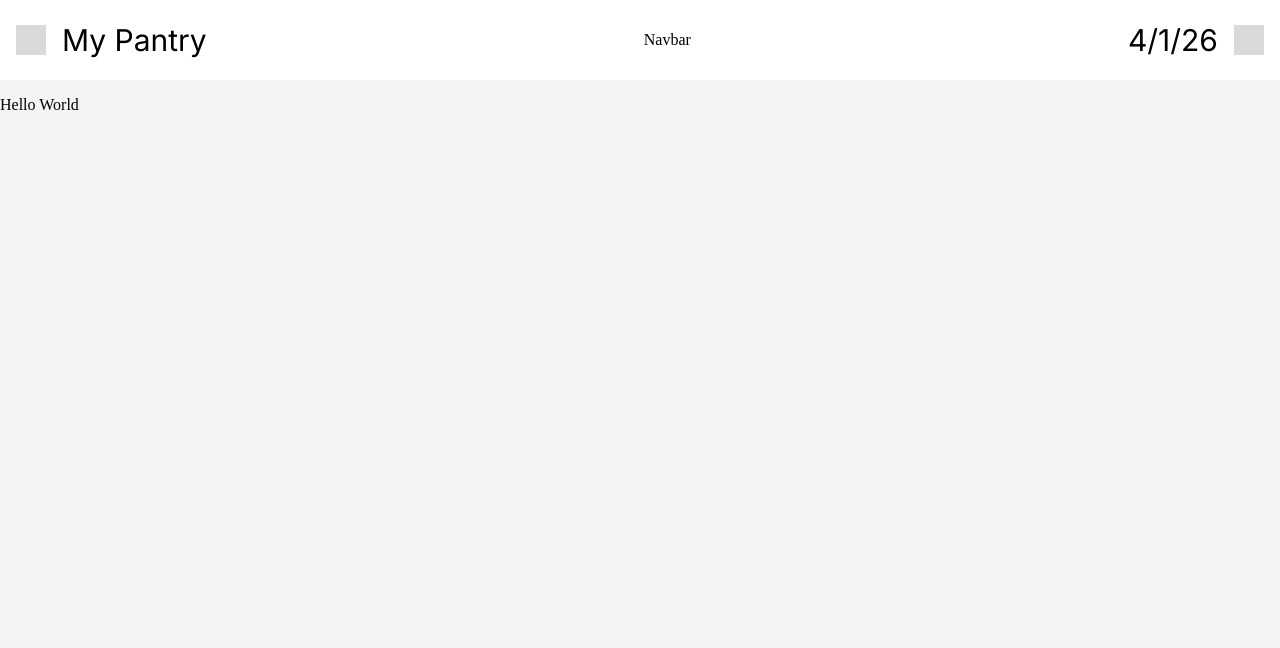
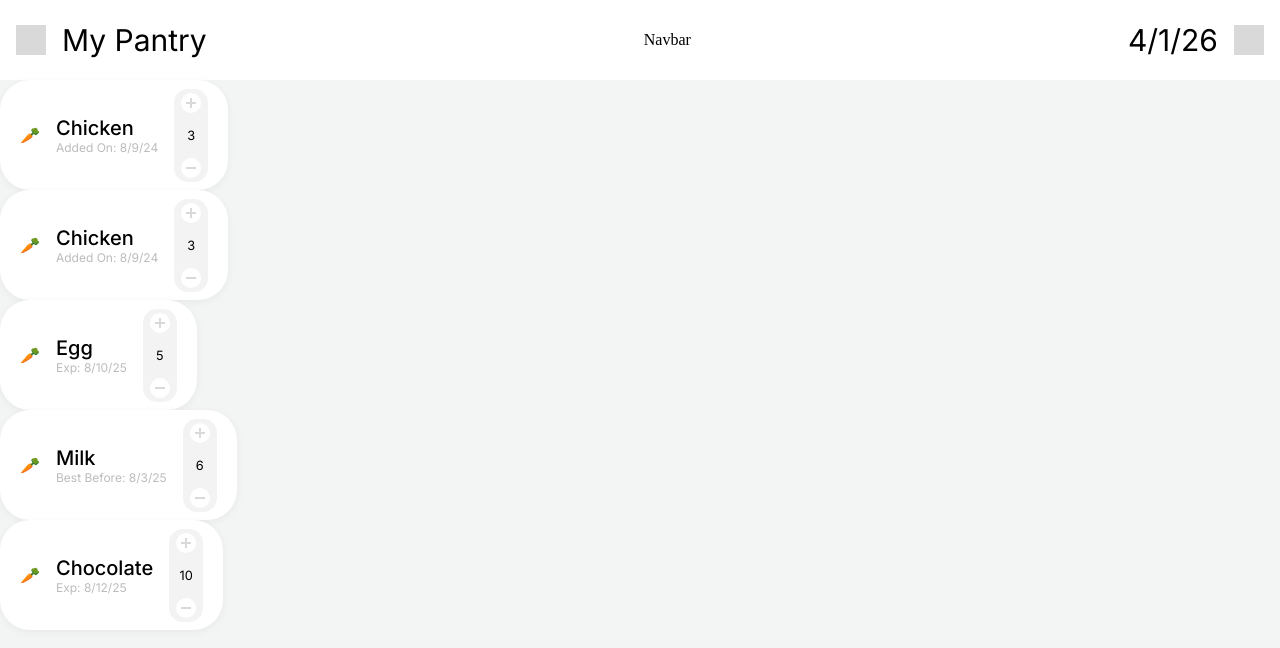
Before and after one commit to KSONG-cloud/pantry-tracker-2, a React (Vite) app: page / in a window 1280 px wide. Shown: the top 648 px of the page. Built offline with nearby package versions, Linux system fonts and the light colour scheme.

Commit message:
Created the component one unit of food (without the ability to click into it to reveal more info and ability to delete it)

```diff
--- a/src/App.tsx
+++ b/src/App.tsx
@@ -1,15 +1,88 @@
 import { Header } from './components/header';
+import { FoodUnit } from './components/track_pantry/one_unit_of_food';
+
+
+// Types
+import type { FoodUnitType, FoodUnitWithNameType } from './types/food';
+
+
 
 function App() {
 
     const today = new Date();
+
+    const food_names: Record<number, string> = {
+        1: "Chicken",
+        2: "Egg",
+        3: "Milk",
+        4: "Chocolate"
+    }
+
+    const food: FoodUnitType = {
+        id: 1,
+        food_id: 1,
+        expiry_date: null,
+        bestbefore_date: null,
+        added_date: new Date("2024-09-08"),
+        quantity: 3
+    }
+
+
+    const foodList: FoodUnitType[] = [
+        {
+            id: 1,
+            food_id: 1,
+            expiry_date: null,
+            bestbefore_date: null,
+            added_date: new Date("2024-09-08"),
+            quantity: 3
+        },
+        {
+            id: 3,
+            food_id: 2,
+            expiry_date: new Date("2025-10-08"),
+            bestbefore_date: null,
+            added_date: new Date("2024-07-08"),
+            quantity: 5
+        },
+        {
+            id: 2,
+            food_id: 3,
+            expiry_date: null,
+            bestbefore_date: new Date("2025-03-08"),
+            added_date: new Date("2024-03-08"),
+            quantity: 6
+        },
+        {
+            id: 4,
+            food_id: 4,
+            expiry_date: new Date("2025-12-08"),
+            bestbefore_date: null,
+            added_date: new Date("2024-09-08"),
+            quantity: 10
+        }
+
+    ]
+
+    // Food names Processing
+    const food_withName: FoodUnitWithNameType = {...food, "food_name": food_names[food["food_id"]]};
+
+    const foodList_withName: FoodUnitWithNameType[] = foodList.map(unit => ({
+        ...unit,
+        food_name: food_names[unit["food_id"]],
+    }));
 
     return (
         <>
             <Header
               date={today}
             ></Header>
-            <p>Hello World</p>
+            <FoodUnit
+                food={food_withName}
+            ></FoodUnit>
+            { foodList_withName.map( food => (
+                <FoodUnit food={food} />
+            )) }
         </>
     );
 }
--- /dev/null
+++ b/src/components/track_pantry/one_unit_of_food.tsx
@@ -0,0 +1,100 @@
+// CSS
+import "../../styles/track_pantry/one_unit_of_food.css"
+
+// Assets
+import PlusIcon from "../../assets/icons/plus.svg";
+import MinusIcon from "../../assets/icons/minus.svg";
+
+
+// Types
+import type { FoodUnitWithNameType } from "../../types/food";
+
+// React stuff
+import { useState } from "react";
+
+interface FoodUnitProps {
+    food: FoodUnitWithNameType
+}
+
+
+
+const FoodUnit = ({ food }: FoodUnitProps) => {
+    const [quantity, setQuantity] = useState<number>(food.quantity);
+
+
+
+    const handleChange = async (delta: number) => {
+        if (delta <=0 && quantity <= 0) return;
+        setQuantity(prev => prev + delta);
+
+        // try {
+        // await fetch(`/api/food/${id}`, {
+        //     method: 'PATCH',
+        //     headers: { 'Content-Type': 'application/json' },
+        //     body: JSON.stringify({ quantity: quantity + delta }),
+        // });
+        // } catch (err) {
+        // setQuantity(prev => prev - delta); // rollback on error
+        // }
+    }
+
+    const formatDate = (label: string, date: Date) => `${label}: ${date.toLocaleDateString("en-AU", { dateStyle: "short" })}`;
+
+    let dateText: string;
+
+    if (food.expiry_date) {
+        dateText = formatDate("Exp", food.expiry_date);
+    } else if (food.bestbefore_date) {
+        dateText = formatDate("Best Before", food.bestbefore_date);
+    } else {
+        dateText = formatDate("Added On", food.added_date);
+    }
+
+
+    return (
+        <div className="foodUnit">
+            <div className="food-icon">🥕</div>
+            <div>
+                <div className="food-name">{ food.food_name }</div>
+                <div className="food-dateinfo">
+                    { dateText }
+                    {/* { food.expiry_date && "Exp: " + food.expiry_date.toLocaleDateString(
+                        "en-AU",
+                        {
+                            dateStyle: "short",
+                        }
+                    )}
+                    { food.expiry_date == null && food.bestbefore_date
+                        && "Best Before: " + food.bestbefore_date.toLocaleDateString(
+                            "en-AU",
+                            {
+                                dateStyle: "short",
+                            }
+                        )
+                    }
+                    { food.expiry_date == null && food.bestbefore_date == null
+                        && "Added On: " + food.added_date.toLocaleDateString(
+                            "en-AU",
+                            {
+                                dateStyle: "short",
+                            }
+                        )
+                    } */}
+                </div>
+            </div>
+            <div className="food-unittoggle">
+                <button className="food-addbutton" onClick={() => handleChange(1)}>
+                    <img src={PlusIcon} alt="Plus"/>
+                </button>
+                <div className="food-quantity">{ quantity }</div>
+                <button className="food-minusbutton">
+                    <img src={MinusIcon} alt="Minus" onClick={() => handleChange(-1)}/>
+                </button>
+            </div>
+        </div>
+    )
+
+}
+
+
+export { FoodUnit };
--- /dev/null
+++ b/src/styles/track_pantry/one_unit_of_food.css
@@ -0,0 +1,102 @@
+.foodUnit {
+    /* Layout */
+    gap: 1rem;
+    width: fit-content;
+    max-width: clamp(150px, 40vw, 200px);
+    height: clamp(80px, 15vh, 110px);
+    padding: 0 clamp(12px, 2vw, 20px);
+    justify-content: space-between;
+    align-items: center;
+
+    display: flex;
+
+    /* Style */
+    border-radius: clamp(12px, 4vw, 30px);
+    background: #FEFFFE;
+    box-shadow: 0 2px 8px rgba(0, 0, 0, 0.05);
+}
+
+.food-info {
+    display: flex;
+    flex-direction: column;
+}
+
+
+.food-name, .food-dateinfo, .food-quantity {
+    font-family: Inter;
+}
+
+.food-name {
+    /* Style */
+    color: #000;
+    font-size: 20px;
+    font-weight: 500;
+
+    /* Layout */
+    max-width: clamp(80px, 10vw, 120px);
+    white-space: nowrap;
+    overflow: hidden;
+    text-overflow: ellipsis;
+}
+
+.food-dateinfo {
+    /* Style */
+    color: #BCBCBC;
+    font-size: 12px;
+}
+
+.food-quantity {
+    color: #000;
+    font-size: 80%;
+}
+
+.food-unittoggle {
+    /* Layout */
+    width: clamp(24px, 4vw, 30px);
+    height: clamp(60px, 12vh, 85px);
+    padding: clamp(2px, 0.6vw, 4px) clamp(1px, 0.4vw, 2px);
+
+
+    display: flex;
+    flex-direction: column;
+    justify-content: space-between;
+    align-items: center;
+
+    /* Style */
+    border-radius: 14px;
+    background: #F3F3F3;
+}
+
+.food-addbutton, .food-minusbutton {
+    /* Layout */
+    width: clamp(16px, 6vw, 20px);
+    height: clamp(16px, 6vw, 20px);
+
+    display: flex;
+    align-items: center;
+    justify-content: center;
+
+    border-radius: 100%;
+    padding: 0;
+
+
+    /* Style */
+    border: none;
+    background-color:#FEFFFE;
+}
+
+.food-addbutton svg {
+    height: 100%;
+    width: 100%;
+}
+
+.food-addbutton:hover, .food-minusbutton:hover {
+    box-shadow: 0 2px #c8c8c8;
+    transform: translateY(-1px);
+}
+
+
+.food-addbutton:active, .food-minusbutton:active {
+    background: #F3F3F3;
+    transform: translateY(1px);
+}
--- /dev/null
+++ b/src/types/food.ts
@@ -0,0 +1,12 @@
+export type FoodUnitType = {
+  id: number;
+  food_id: number;
+  expiry_date: Date | null;
+  bestbefore_date: Date | null;
+  added_date: Date;
+  quantity: number;
+};
+
+export type FoodUnitWithNameType = FoodUnitType & {
+  food_name: string;
+};
```
Also changed, not shown: src/assets/icons/minus.svg (added), src/assets/icons/plus.svg (added).
